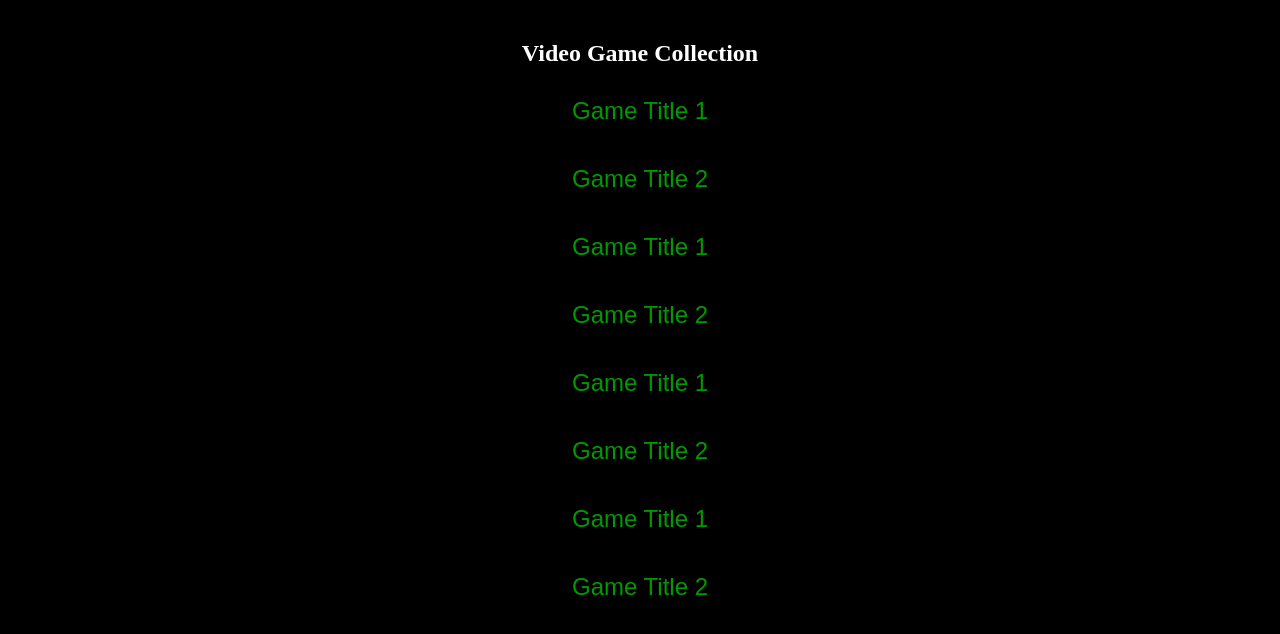
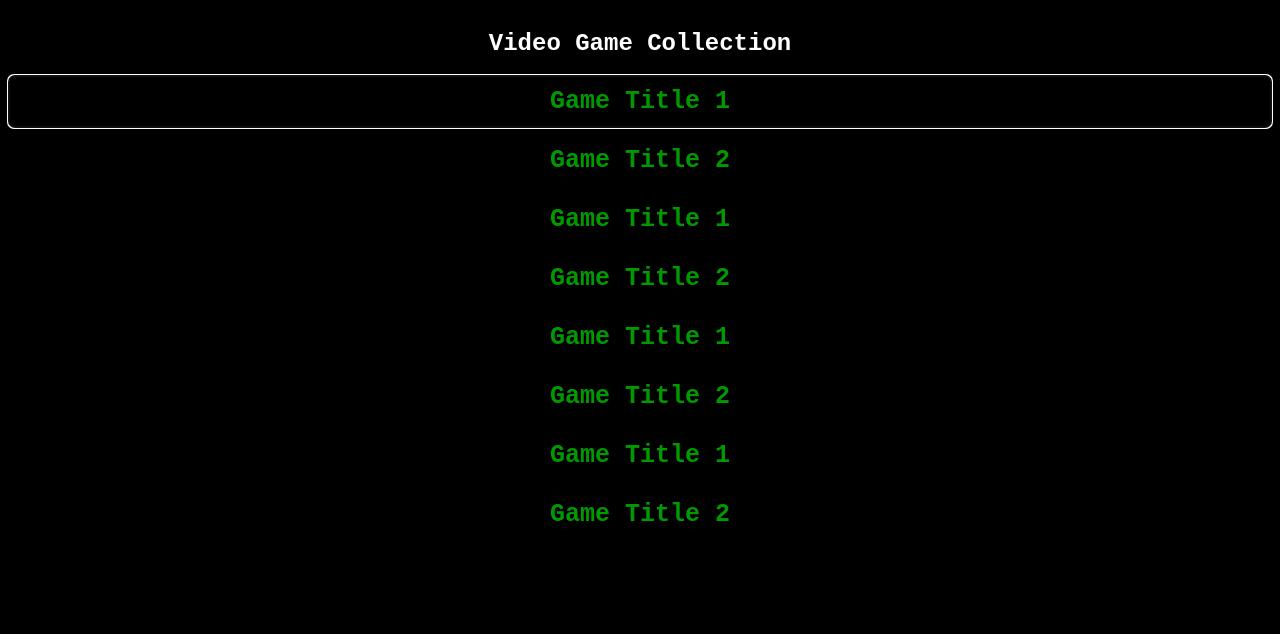
Before and after one commit to PawanSirsat/PixelNostalgia, a plain HTML site: page index.html in a window 1280 px wide. Drawn offline with Linux system fonts and the light colour scheme.

```diff
--- a/index.html
+++ b/index.html
@@ -9,26 +9,24 @@
 </head>
 
 <body>
-
-
  <main>
   <section id="collection">
    <h2>Video Game Collection</h2>
-   <ul>
-    <li><a href="game1.html">Game Title 1</a></li>
-    <li><a href="game2.html">Game Title 2</a></li>
-    <li><a href="game1.html">Game Title 1</a></li>
-    <li><a href="game2.html">Game Title 2</a></li>
-    <li><a href="game1.html">Game Title 1</a></li>
-    <li><a href="game2.html">Game Title 2</a></li>
-    <li><a href="game1.html">Game Title 1</a></li>
-    <li><a href="game2.html">Game Title 2</a></li>
+   <ul id="gameList">
+    <li id="game1" class="selected"><span>&rarr;</span><a href="game1.html">Game Title 1</a></li>
+    <li id="game2"><a href="game2.html">Game Title 2</a></li>
+    <li id="game3"><a href="game1.html">Game Title 1</a></li>
+    <li id="game4"><a href="game2.html">Game Title 2</a></li>
+    <li id="game5"><a href="game1.html">Game Title 1</a></li>
+    <li id="game6"><a href="game2.html">Game Title 2</a></li>
+    <li id="game7"><a href="game1.html">Game Title 1</a></li>
+    <li id="game8"><a href="game2.html">Game Title 2</a></li>
     <!-- Add more game links as needed -->
    </ul>
   </section>
  </main>
 
-
+ <script src="script.js"></script>
 </body>
 
 </html>
--- /dev/null
+++ b/script.js
@@ -0,0 +1,56 @@
+document.addEventListener('DOMContentLoaded', function () {
+  const gameList = document.getElementById('gameList')
+  const games = gameList.querySelectorAll('li')
+  let selectedGameIndex = 0
+
+  function selectGame(index) {
+    console.log('index', index)
+
+    // Remove the selected class from all games
+    games.forEach((game) => game.classList.remove('selected'))
+
+    // Add the selected class to the specified game
+    games[index].classList.add('selected')
+
+    // Focus on the selected game link for keyboard accessibility
+    games[index].querySelector('a').focus()
+
+    // Update the selected game index
+    selectedGameIndex = index
+  }
+
+  // Select the first game by default
+  selectGame(selectedGameIndex)
+
+  // Function to handle navigation to the selected game link
+  function navigateToSelectedGame() {
+    const selectedGameLink = games[selectedGameIndex].querySelector('a')
+    if (selectedGameLink) {
+      window.location.href = selectedGameLink.href
+    }
+  }
+
+  document.addEventListener('keydown', function (event) {
+    if (event.key === 'ArrowUp') {
+      if (selectedGameIndex > 0) {
+        console.log('-')
+        selectGame(selectedGameIndex - 1)
+      }
+    } else if (event.key === 'ArrowDown') {
+      if (selectedGameIndex < games.length - 1) {
+        console.log('+')
+        selectGame(selectedGameIndex + 1)
+      }
+    } else if (event.key === 'Enter') {
+      navigateToSelectedGame()
+    }
+  })
+
+  // Add click event listeners to the game list items
+  games.forEach((game, index) => {
+    game.addEventListener('click', function () {
+      selectGame(index)
+      navigateToSelectedGame()
+    })
+  })
+})
--- a/style.css
+++ b/style.css
@@ -1,24 +1,14 @@
 body {
- font-family: "ＭＳ Ｐゴシック";
+ font-family: monospace;
+ /* Use Arial Rounded MT Bold as the primary font */
  background-color: #000;
  color: #fff;
  margin: 0;
  padding: 0;
 }
 
-header {
- background-color: #333;
- padding: 20px;
-}
-
-header h1 {
- margin: 0;
- font-size: 36px;
- text-align: center;
-}
-
 main {
- padding: 20px;
+ padding: 10px;
 }
 
 #collection {
@@ -39,19 +29,20 @@ main {
 }
 
 #collection li {
- margin-bottom: 20px;
+ margin-bottom: 10px;
 }
 
 #collection li a {
+
  display: block;
  padding: 10px;
  /* Old-style green color */
  color: #009900;
  /* Darker green on hover */
  text-decoration: none;
- font-size: 24px;
+ font-size: 25px;
+ font-weight: bold;
  /* Make the title bigger */
- font-family: 'Arial', sans-serif;
  /* Use a vintage font style */
  border-radius: 5px;
  text-align: center;
@@ -60,12 +51,31 @@ main {
 
 #collection li a:hover {
  text-decoration: none;
- transform: scale(1.05);
+ transform: scale(1.01);
  /* Scale up slightly on hover for an old-school effect */
 }
 
-footer {
- background-color: #333;
- padding: 10px;
- text-align: center;
+#gameList {
+ list-style-type: none;
+ padding: 0;
 }
+
+#gameList li {
+ margin-bottom: 10px;
+ cursor: pointer;
+ position: relative;
+ /* Add position relative for arrow positioning */
+}
+
+#gameList li span {
+ position: absolute;
+ left: -30px;
+ /* Adjust the left position to place the arrow */
+ display: none;
+ /* Hide arrow by default */
+}
+
+#gameList li.selected span {
+ display: inline-block;
+ /* Show arrow for the selected game */
+}
```
Also changed, not shown: arrow.png (added).
